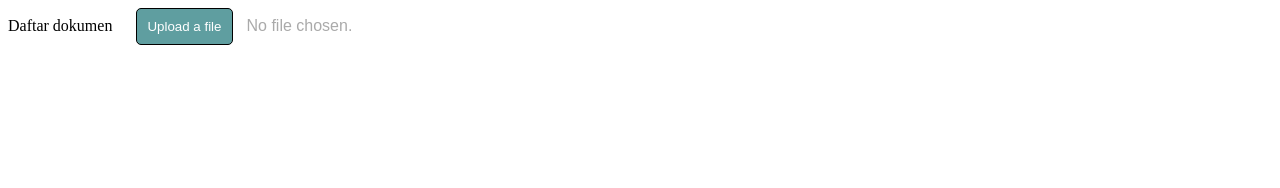
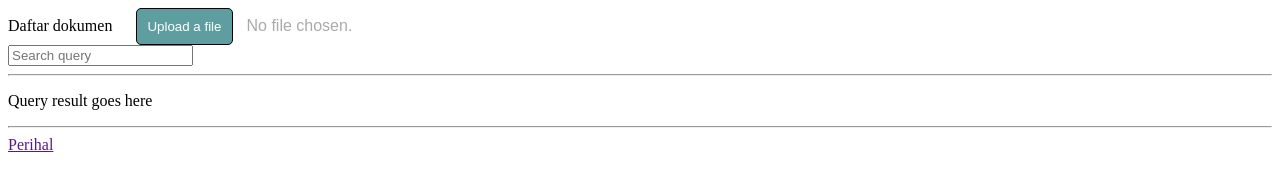
Before and after one commit to rafirm29/Algeo02-19027, a plain HTML site: page src/index.html in a window 1280 px wide. Drawn offline with Linux system fonts and the light colour scheme.

Commit message:
Updated searchbar + added page framework

```diff
--- a/src/index.html
+++ b/src/index.html
@@ -12,5 +12,15 @@
     <button type="button" id="custom-button">Upload a file</button>
     <span id="custom-text">No file chosen.</span>
     <script src="index.js"></script>
+
+    <div class="search-bar">
+        <input type="text" id="query" onkeyup="myFunction()" placeholder="Search query" height="100px">
+    </div>
+
+    <hr>
+    <p>Query result goes here</p>
+    <hr>
+
+    <a href="">Perihal</a>
 </body>
 </html>
```
